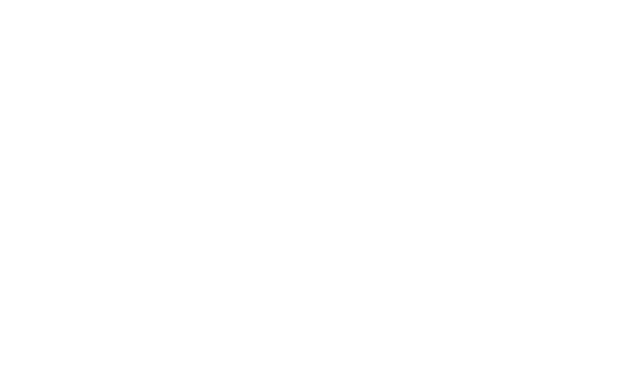
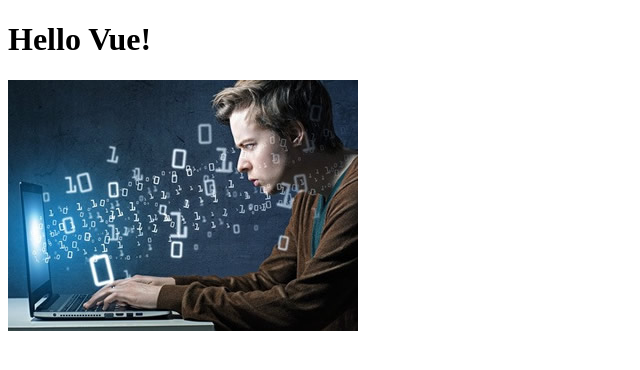
Before and after one commit to DavideCavallotto/vue-hello, a plain HTML site: page index.html in a window 1280 px wide. Shown: the whole page, without its empty margins (0-640 px from the left). Drawn offline with nearby package versions, Linux system fonts and the light colour scheme.

Commit message:
ADD img file and stamp message and img in DOM

```diff
--- a/index.html
+++ b/index.html
@@ -7,7 +7,10 @@
     <script src="https://unpkg.com/vue@3"></script>
 </head>
 <body>
-
+    <div id="app">
+        <h1>{{ message }}</h1>
+        <img v-bind:src="img" alt="">
+    </div>
 
     <script src="./script.js"></script>
 </body>
--- a/script.js
+++ b/script.js
@@ -0,0 +1,11 @@
+const { createApp } = Vue;
+
+createApp ({
+    data() {
+        return {
+            message: 'Hello Vue!',
+            img: './img/developer.jpg'
+        }
+    }
+
+}).mount('#app')
```
Also changed, not shown: img/developer.jpg (added).
